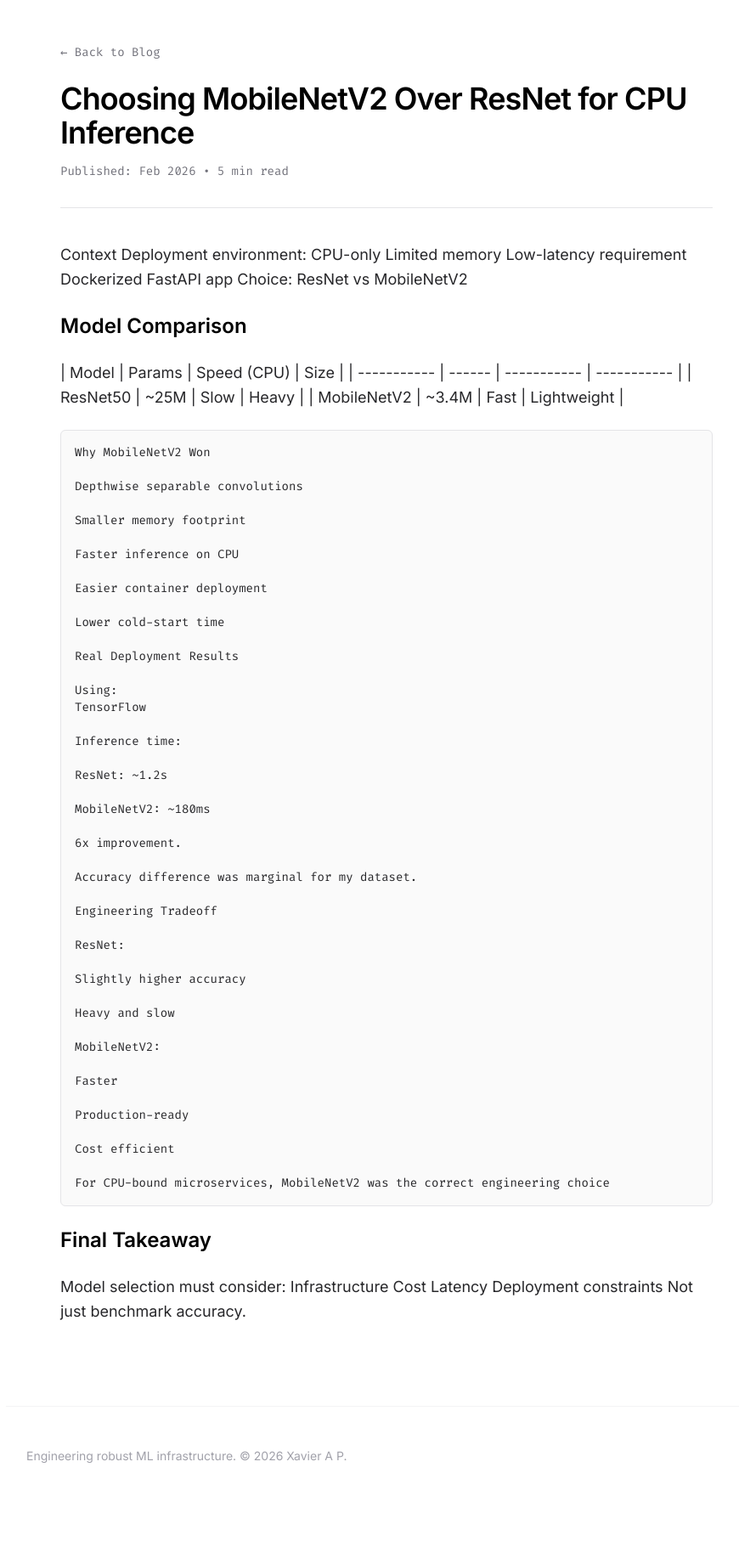
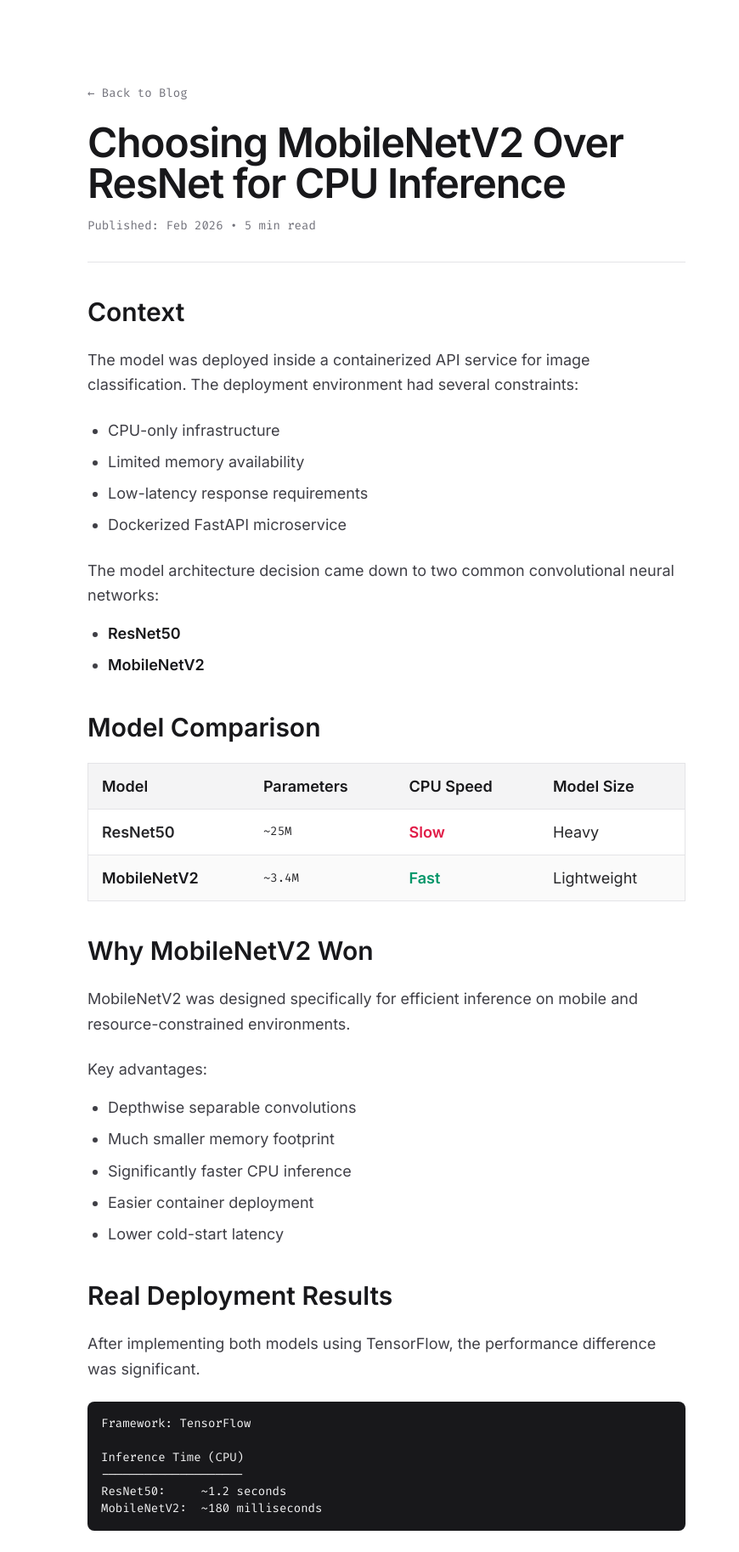
Before and after one commit to XAVIER-A-P/XAVIER-A-P, a FastAPI app: page /blog/mobilenetv2-cpu in a window 1280 px wide. Shown: the part 93-1920 px from the top of the page at 85% size, without its empty margins (185-1055 px from the left). Before the commit the page ends 1815 px from the top, so only its background shows below. Run offline with FastAPI, Linux system fonts and the light colour scheme; some libraries are stand-ins or nearby versions.

Commit message:
change UI

```diff
--- a/templates/posts/mobilenetv2-cpu.html
+++ b/templates/posts/mobilenetv2-cpu.html
@@ -1,103 +1,168 @@
 {% extends "base.html" %}
 
 {% block content %}
-<article class="max-w-3xl mx-auto">
+<article class="max-w-3xl mx-auto py-12 px-4 sm:px-6 lg:px-8">
+
     <header class="mb-10 border-b border-zinc-200 pb-8">
-        <a href="/blog" class="text-sm font-mono text-zinc-500 hover:text-black mb-6 inline-block">← Back to Blog</a>
+        <a href="/blog" class="text-sm font-mono text-zinc-500 hover:text-zinc-900 transition-colors mb-6 inline-block">
+            ← Back to Blog
+        </a>
 
-        <h1 class="text-3xl md:text-4xl font-bold tracking-tight text-black mb-4">
+        <h1 class="text-3xl md:text-5xl font-extrabold tracking-tight text-zinc-900 mb-4 leading-tight">
             Choosing MobileNetV2 Over ResNet for CPU Inference
         </h1>
-        <p class="text-zinc-500 font-mono text-sm">Published: Feb 2026 • 5 min read</p>
+
+        <p class="text-zinc-500 font-mono text-sm">
+            Published: Feb 2026 • 5 min read
+        </p>
     </header>
 
-    <div class="prose prose-zinc max-w-none text-zinc-800 leading-relaxed text-lg space-y-6">
+    <div class="prose prose-zinc max-w-none text-zinc-700 leading-relaxed text-lg">
 
-        <p>Context
+        <h2 class="text-2xl md:text-3xl font-extrabold text-zinc-900 mt-10 mb-6">Context</h2>
 
-Deployment environment:
+        <p class="mb-6">
+            The model was deployed inside a containerized API service for image classification.
+            The deployment environment had several constraints:
+        </p>
 
-CPU-only
+        <ul class="list-disc pl-6 mb-6 space-y-2">
+            <li>CPU-only infrastructure</li>
+            <li>Limited memory availability</li>
+            <li>Low-latency response requirements</li>
+            <li>Dockerized FastAPI microservice</li>
+        </ul>
 
-Limited memory
+        <p class="mb-4">
+            The model architecture decision came down to two common convolutional neural networks:
+        </p>
 
-Low-latency requirement
+        <ul class="list-disc pl-6 mb-6 space-y-2">
+            <li><strong class="text-zinc-900 font-semibold">ResNet50</strong></li>
+            <li><strong class="text-zinc-900 font-semibold">MobileNetV2</strong></li>
+        </ul>
 
-Dockerized FastAPI app
 
-Choice:
 
-ResNet
-vs
-MobileNetV2</p>
+        <h2 class="text-2xl md:text-3xl font-extrabold text-zinc-900 mt-10 mb-6">Model Comparison</h2>
 
-        <h2 class="text-2xl font-bold text-black mt-8 mb-4">Model Comparison</h2>
-        <p>| Model       | Params | Speed (CPU) | Size        |
-| ----------- | ------ | ----------- | ----------- |
-| ResNet50    | ~25M   | Slow        | Heavy       |
-| MobileNetV2 | ~3.4M  | Fast        | Lightweight |
-</p>
-
-        <div class="bg-zinc-50 p-4 rounded-md border border-zinc-200 font-mono text-sm overflow-x-auto my-6">
-            <pre><code>Why MobileNetV2 Won
-
-Depthwise separable convolutions
-
-Smaller memory footprint
-
-Faster inference on CPU
-
-Easier container deployment
-
-Lower cold-start time
-
-Real Deployment Results
-
-Using:
-TensorFlow
-
-Inference time:
-
-ResNet: ~1.2s
-
-MobileNetV2: ~180ms
-
-6x improvement.
-
-Accuracy difference was marginal for my dataset.
-
-Engineering Tradeoff
-
-ResNet:
-
-Slightly higher accuracy
-
-Heavy and slow
-
-MobileNetV2:
-
-Faster
-
-Production-ready
-
-Cost efficient
-
-For CPU-bound microservices, MobileNetV2 was the correct engineering choice</code></pre>
+        <div class="overflow-x-auto mb-8">
+            <table class="w-full text-left border-collapse border border-zinc-200 rounded-lg shadow-sm">
+                <thead class="bg-zinc-100 border-b border-zinc-200">
+                    <tr>
+                        <th class="py-3 px-4 font-bold text-zinc-900">Model</th>
+                        <th class="py-3 px-4 font-bold text-zinc-900">Parameters</th>
+                        <th class="py-3 px-4 font-bold text-zinc-900">CPU Speed</th>
+                        <th class="py-3 px-4 font-bold text-zinc-900">Model Size</th>
+                    </tr>
+                </thead>
+                <tbody class="divide-y divide-zinc-200 bg-white">
+                    <tr>
+                        <td class="py-3 px-4 text-zinc-800 font-semibold">ResNet50</td>
+                        <td class="py-3 px-4 text-zinc-800 font-mono text-sm">~25M</td>
+                        <td class="py-3 px-4 text-rose-600 font-semibold">Slow</td>
+                        <td class="py-3 px-4 text-zinc-800">Heavy</td>
+                    </tr>
+                    <tr class="bg-zinc-50">
+                        <td class="py-3 px-4 text-zinc-900 font-semibold">MobileNetV2</td>
+                        <td class="py-3 px-4 text-zinc-800 font-mono text-sm">~3.4M</td>
+                        <td class="py-3 px-4 font-bold text-emerald-600">Fast</td>
+                        <td class="py-3 px-4 text-zinc-800">Lightweight</td>
+                    </tr>
+                </tbody>
+            </table>
         </div>
 
-        <h2 class="text-2xl font-bold text-black mt-8 mb-4">Final Takeaway</h2>
-        <p>Model selection must consider:
+        <h2 class="text-2xl md:text-3xl font-extrabold text-zinc-900 mt-10 mb-6">Why MobileNetV2 Won</h2>
 
-Infrastructure
+        <p class="mb-6">
+            MobileNetV2 was designed specifically for efficient inference on mobile and
+            resource-constrained environments.
+        </p>
 
-Cost
+        <p class="mb-4">Key advantages:</p>
 
-Latency
+        <ul class="list-disc pl-6 mb-6 space-y-2">
+            <li>Depthwise separable convolutions</li>
+            <li>Much smaller memory footprint</li>
+            <li>Significantly faster CPU inference</li>
+            <li>Easier container deployment</li>
+            <li>Lower cold-start latency</li>
+        </ul>
 
-Deployment constraints
 
-Not just benchmark accuracy.</p>
+
+        <h2 class="text-2xl md:text-3xl font-extrabold text-zinc-900 mt-10 mb-6">Real Deployment Results</h2>
+
+        <p class="mb-6">
+            After implementing both models using TensorFlow, the performance difference
+            was significant.
+        </p>
+
+        <pre class="bg-zinc-900 text-zinc-100 p-4 rounded-lg overflow-x-auto mb-6 shadow-sm font-mono text-sm"><code>Framework: TensorFlow
+
+Inference Time (CPU)
+--------------------
+ResNet50:     ~1.2 seconds
+MobileNetV2:  ~180 milliseconds</code></pre>
+
+        <p class="mb-6">
+            This resulted in roughly a <strong class="text-zinc-900 font-semibold">6× improvement in inference speed</strong>.
+        </p>
+
+        <p class="mb-6">
+            The accuracy difference on the dataset used in the project was marginal,
+            making MobileNetV2 the better production choice.
+        </p>
+
+        <h2 class="text-2xl md:text-3xl font-extrabold text-zinc-900 mt-10 mb-6">Engineering Tradeoffs</h2>
+
+        <p class="mb-4"><strong class="text-zinc-900 font-bold">ResNet50</strong></p>
+
+        <ul class="list-disc pl-6 mb-6 space-y-2">
+            <li>Slightly higher benchmark accuracy</li>
+            <li>Much heavier architecture</li>
+            <li>Slower inference on CPU</li>
+        </ul>
+
+        <p class="mb-4"><strong class="text-zinc-900 font-bold">MobileNetV2</strong></p>
+
+        <ul class="list-disc pl-6 mb-6 space-y-2">
+            <li>Much faster inference</li>
+            <li>Lightweight architecture</li>
+            <li>Better suited for microservices</li>
+            <li>Lower infrastructure cost</li>
+        </ul>
+
+        <p class="mb-6">
+            For CPU-bound inference systems, MobileNetV2 provided a far better
+            balance between performance and efficiency.
+        </p>
+
+        <h2 class="text-2xl md:text-3xl font-extrabold text-zinc-900 mt-10 mb-6">Final Takeaway</h2>
+
+        <p class="mb-6">
+            Model selection in production systems should consider more than just
+            benchmark accuracy.
+        </p>
+
+        <p class="mb-4">Important factors include:</p>
+
+        <ul class="list-disc pl-6 mb-6 space-y-2">
+            <li>Infrastructure limitations</li>
+            <li>Inference latency</li>
+            <li>Memory footprint</li>
+            <li>Deployment complexity</li>
+            <li>Operational cost</li>
+        </ul>
+
+        <p class="mb-6">
+            In many real-world systems, an efficient model architecture can provide
+            significantly better overall performance than a larger model with
+            slightly higher theoretical accuracy.
+        </p>
 
     </div>
+
 </article>
 {% endblock %}
```
